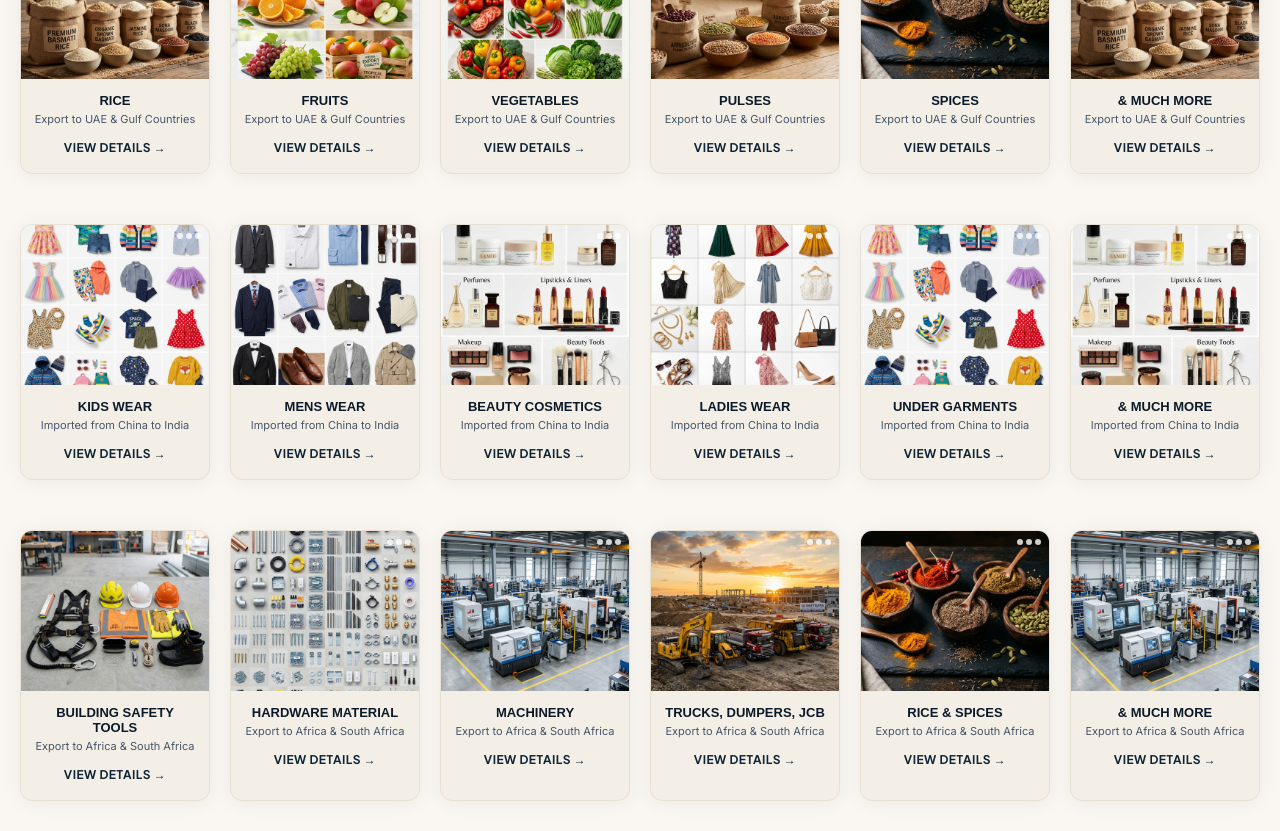
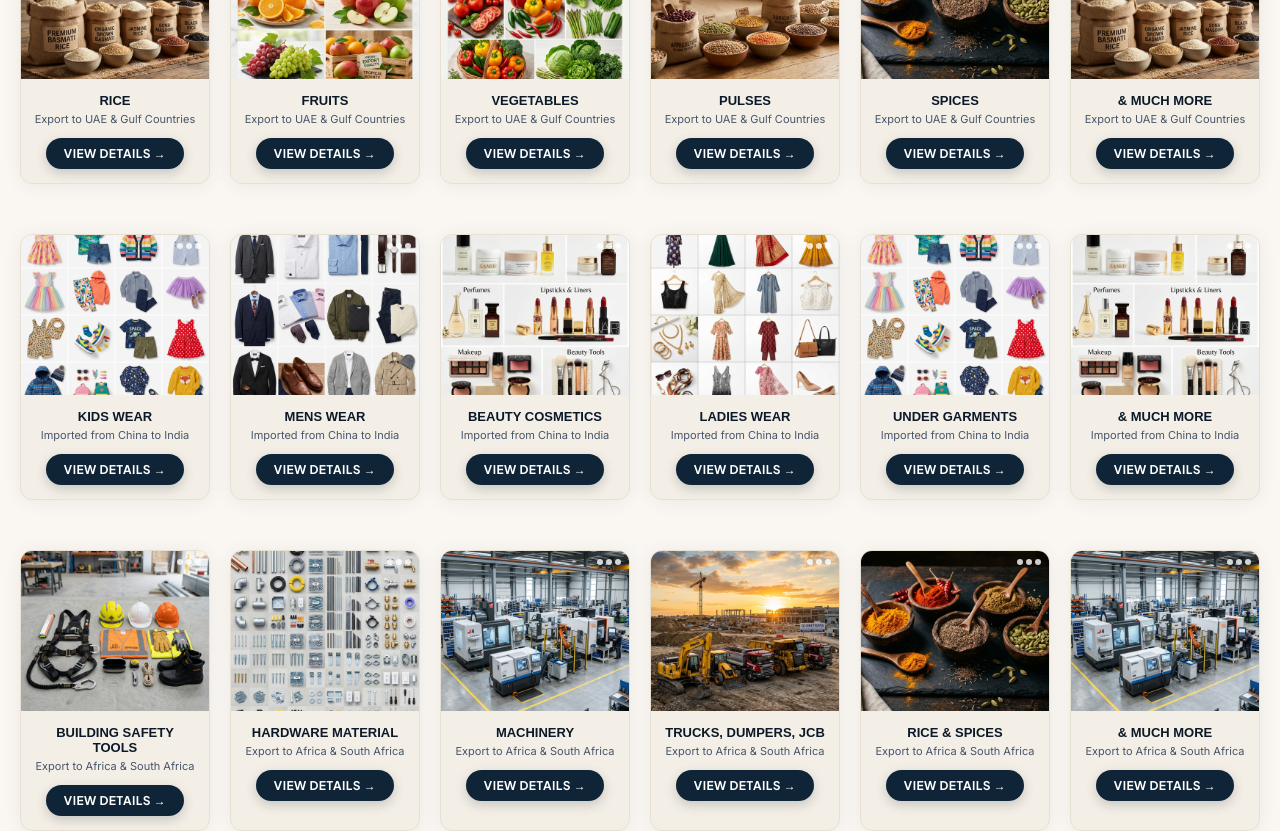
Before and after one commit to amanComeerciax/10x, a Next.js app: page / in a window 1280 px wide. Shown: the part 820-1651 px from the top of the page. Built offline with nearby package versions, Linux system fonts and the light colour scheme.

Commit message:
Style VIEW DETAILS button with rounded Navy Blue background and white text on landing page products

```diff
--- a/src/app/globals.css
+++ b/src/app/globals.css
@@ -1584,23 +1584,28 @@ img {
 .view-detail-link-btn {
   display: inline-flex;
   align-items: center;
+  justify-content: center;
   gap: 6px;
-  background: transparent;
+  background: #0F2537;
   border: none;
-  color: var(--primary);
+  color: #FFFFFF;
   font-family: 'Plus Jakarta Sans', sans-serif;
   font-size: 12px;
   font-weight: 700;
   cursor: pointer;
-  margin-top: 10px;
-  padding: 4px 0;
-  transition: var(--transition);
+  margin-top: 12px;
+  padding: 8px 18px;
+  border-radius: 30px;
+  transition: all 0.3s ease;
   letter-spacing: 0.5px;
+  box-shadow: 0 4px 12px rgba(15, 37, 55, 0.2);
 }
 
 .view-detail-link-btn:hover {
-  color: var(--accent);
-  transform: translateX(4px);
+  background: #16364D;
+  color: #FFFFFF;
+  transform: translateY(-2px);
+  box-shadow: 0 6px 18px rgba(15, 37, 55, 0.35);
 }
 
 .product-modal-content {
```
